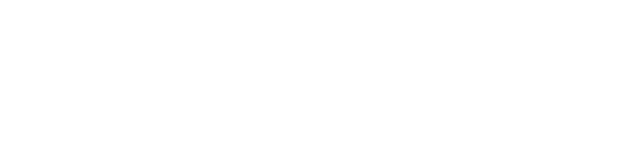
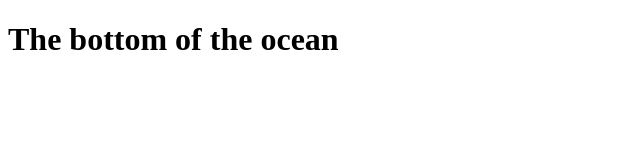
Before and after one commit to JJehadd/the-bottom-of-the-ocean, a plain HTML site: page index.html in a window 1280 px wide. Shown: the whole page, without its empty margins (0-640 px from the left). Drawn offline with Linux system fonts and the light colour scheme.

Commit message:
Update index.html

```diff
--- a/index.html
+++ b/index.html
@@ -3,4 +3,11 @@
   <meta charset="utf-8">
 	<meta name="viewport" content="width=device-width, initial-scale=1, shrink-to-fit=no">
 	<title>The bottom of the ocean</title>
+	<link rel="shortcut icon" type="x-icon" href="https://img.icons8.com/?size=48&id=tgRqDvvOOuEF&format=png">
+	<link rel="stylesheet" href="style.css"/>
 </head>
+<body>
+	<header class="header">
+		<h1 class="name">The bottom of the ocean</h1>
+	</header>
+</body>
```
